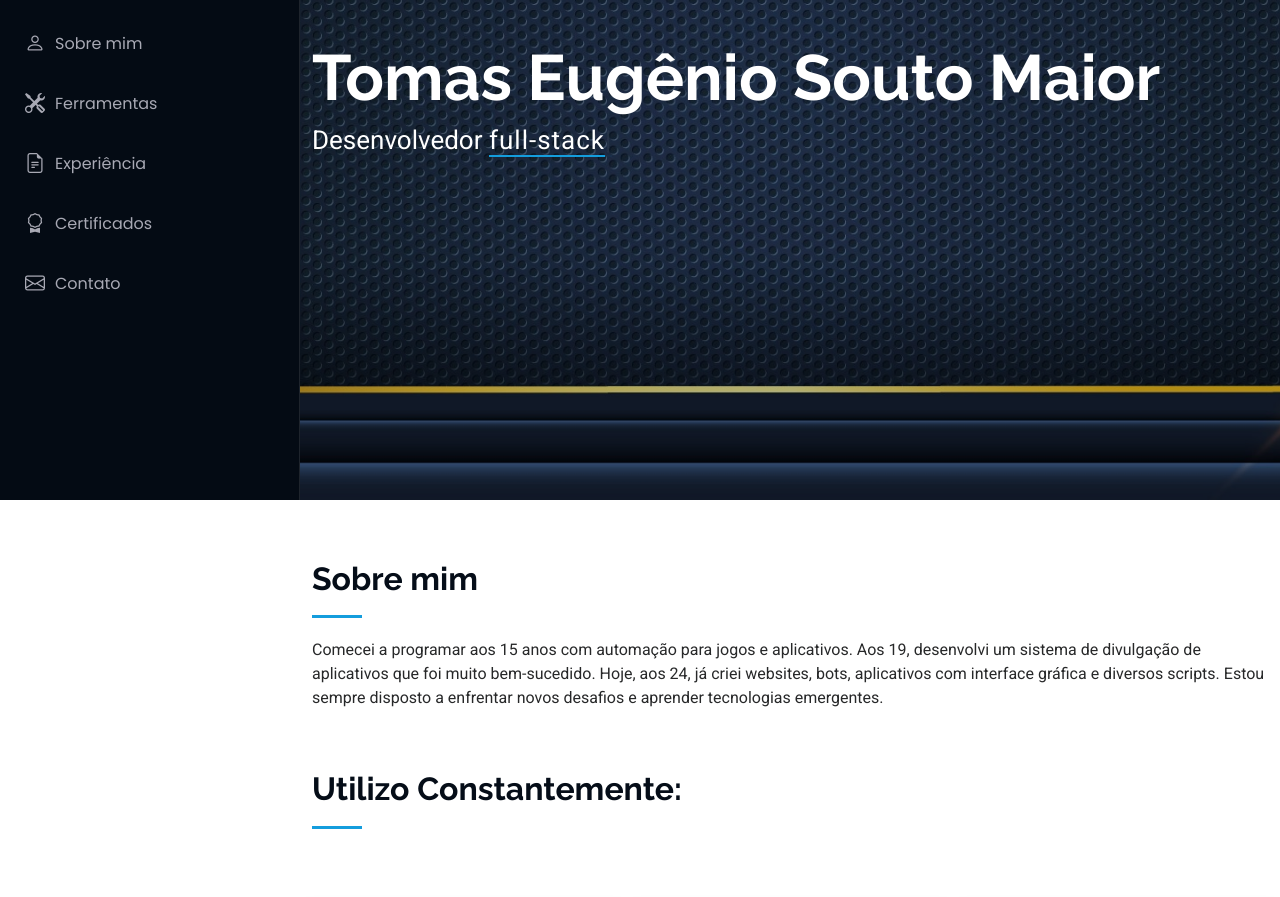
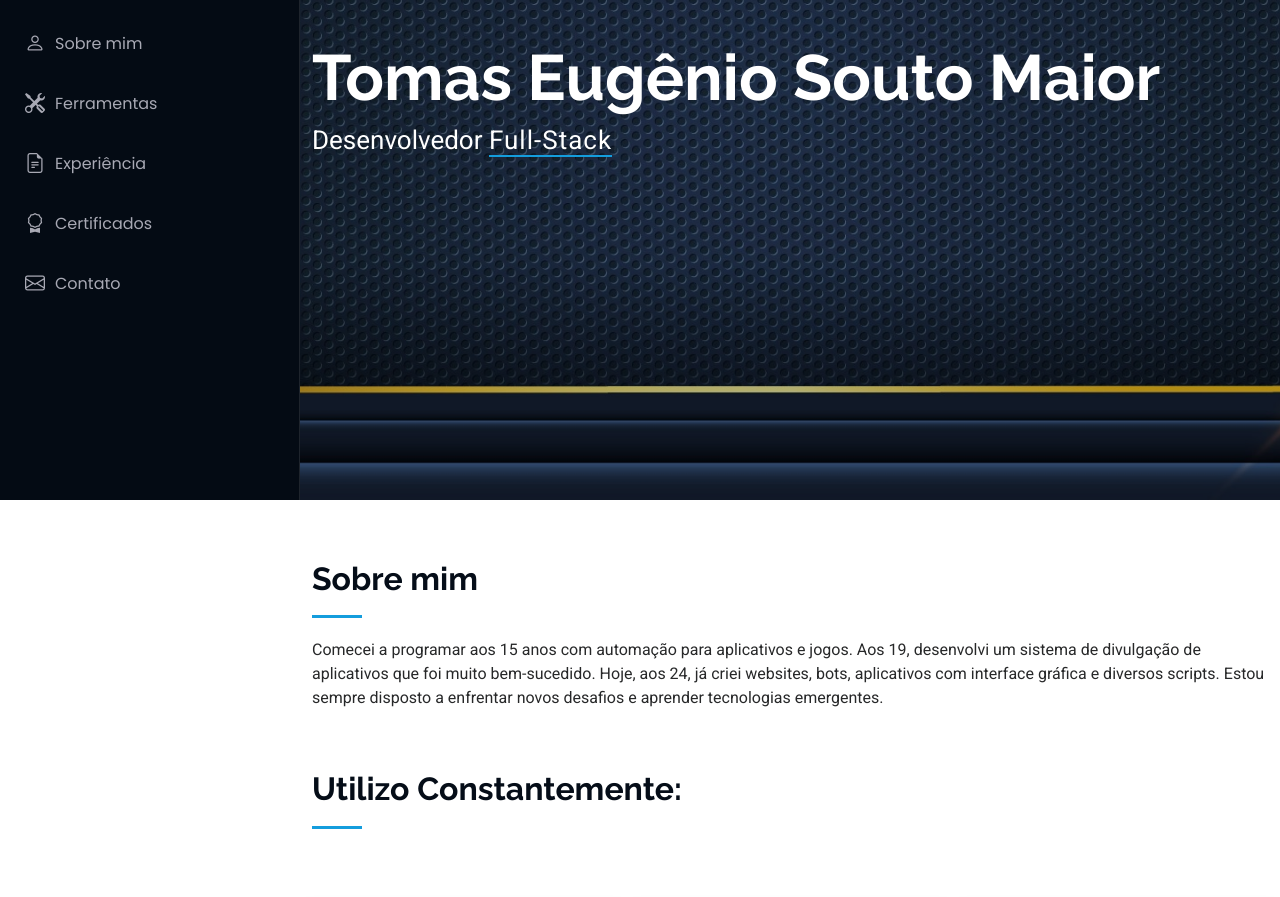
Before and after one commit to TomasDeve/portifolio, a plain HTML site: page index.html in a window 1280 px wide. Shown: the part 300-1197 px from the top of the page. Drawn offline with Linux system fonts and the light colour scheme; files whose address does not match are found by name.

Commit message:
Alteraçõs sutís de icones e letras

```diff
--- a/index.html
+++ b/index.html
@@ -108,7 +108,7 @@
 
       <div class="container" data-aos="fade-up" data-aos-delay="100">
         <h2>Tomas Eugênio Souto Maior</h2>
-        <p>Desenvolvedor <span class="typed" data-typed-items="full-stack"></span><span class="typed-cursor typed-cursor--blink" aria-hidden="true"></span><span class="typed-cursor typed-cursor--blink" aria-hidden="true"></span></p>
+        <p>Desenvolvedor <span class="typed" data-typed-items="Full-Stack"></span><span class="typed-cursor typed-cursor--blink" aria-hidden="true"></span><span class="typed-cursor typed-cursor--blink" aria-hidden="true"></span></p>
       </div>
 
     </section><!-- /Hero Section -->
@@ -119,7 +119,7 @@
       <!-- Section Title -->
       <div class="container section-title" data-aos="fade-up">
         <h2>Sobre mim</h2>
-        <p>Comecei a programar aos 15 anos com automação para jogos e aplicativos. Aos 19, desenvolvi um sistema de divulgação de aplicativos que foi muito bem-sucedido. Hoje, aos 24, já criei websites, bots, aplicativos com interface gráfica e diversos scripts. Estou sempre disposto a enfrentar novos desafios e aprender tecnologias emergentes.
+        <p>Comecei a programar aos 15 anos com automação para aplicativos e jogos. Aos 19, desenvolvi um sistema de divulgação de aplicativos que foi muito bem-sucedido. Hoje, aos 24, já criei websites, bots, aplicativos com interface gráfica e diversos scripts. Estou sempre disposto a enfrentar novos desafios e aprender tecnologias emergentes.
         </p>
       </div><!-- End Section Title -->
 
```
Also changed, not shown: assets/img/icons/css.png, assets/img/icons/html.png.
